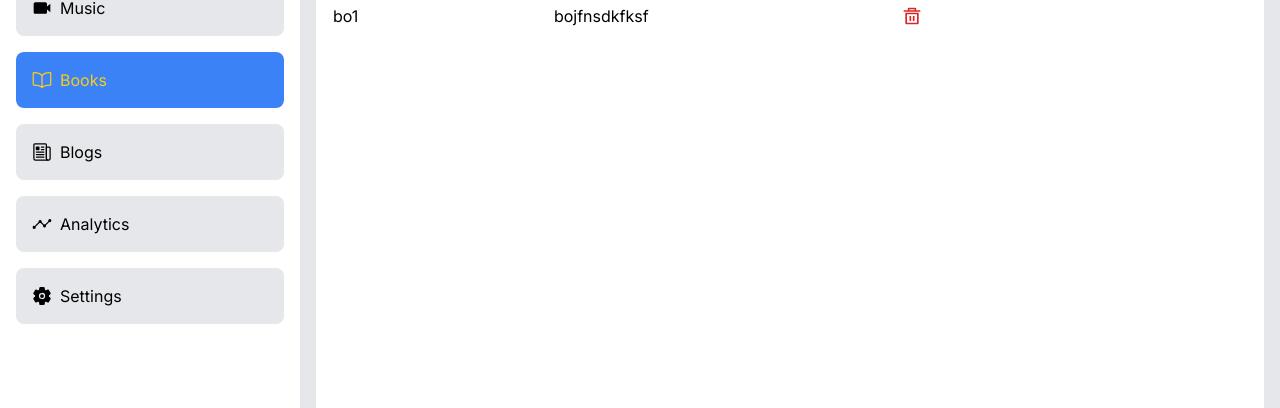
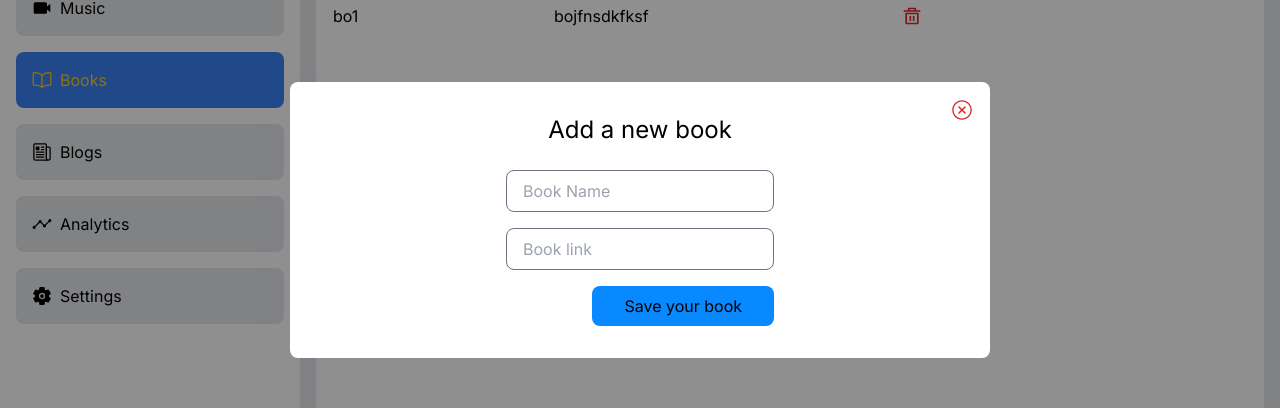
Before and after one commit to pinsoegustave/ngoga-commerce, a Next.js app: page /admin/dashboard/books in a window 1280 px wide. Both pictures are taken after a click on the button "Add a new book.". Shown: the part 180-588 px from the top of the page. Built offline with nearby package versions, Linux system fonts and the light colour scheme.

Commit message:
Added book popup form

```diff
--- a/app/admin/dashboard/blogs/page.tsx
+++ b/app/admin/dashboard/blogs/page.tsx
@@ -1,7 +1,6 @@
 "use client"
 import AddBlogPopup from '@/components/admin-panel/AddBlogPopup'
-import ProductRow from '@/components/admin-panel/ProductRow'
-import React, { Dispatch, SetStateAction, useState } from 'react'
+import React, { useState } from 'react'
 import { CiEdit } from 'react-icons/ci'
 import { IoIosAddCircle } from 'react-icons/io'
 import { RiDeleteBin5Line } from 'react-icons/ri'
--- a/app/admin/dashboard/books/page.tsx
+++ b/app/admin/dashboard/books/page.tsx
@@ -1,15 +1,20 @@
-import React from 'react'
+"use client"
+import AddBookPopup from '@/components/admin-panel/AddBookPopup'
+import React, { useState } from 'react'
 import { IoIosAddCircle } from 'react-icons/io'
 import { RiDeleteBin5Line } from 'react-icons/ri'
 
 const Books = () => {
+
+  const [ openPopUp, setOpenPopUp ] = useState(false);
+
   return (
     <div>
       <div className='bg-white h-[calc(100vh-96px)] rounded-lg p-4'>
         <h2 className='text-3xl pb-4'>Books info</h2>
 
         <div className=''>
-          <button className='bg-green-500 p-4 rounded-md flex gap-2'><IoIosAddCircle className='text-2xl' />Add a new book.</button>
+          <button onClick={() => setOpenPopUp(true)} className='bg-green-500 p-4 rounded-md flex gap-2'><IoIosAddCircle className='text-2xl' />Add a new book.</button>
         </div>
         <div className='mt-4 h-[calc(100vh-180px)] overflow-y-auto'>
           <table className='w-full'>
@@ -32,7 +37,7 @@ const Books = () => {
           </table>
         </div>
       </div>
-
+      { openPopUp && ( <AddBookPopup setOpenPopup={setOpenPopUp} /> ) }
     </div>
   )
 }
--- a/components/admin-panel/AddBlogPopup.tsx
+++ b/components/admin-panel/AddBlogPopup.tsx
@@ -34,7 +34,7 @@ const AddBlogPopup = ({ setOpenPopUp }: PropsType) => {
                 required
                 />
                 <div className='flex justify-end'>
-                    <button className='bg-[#0989FF] text-black px-8 py-2 rounded-lg flex items-center self-center'>
+                    <button className='bg-[#0989FF] text-black px-8 py-2 rounded-lg self-center'>
                         Save blog
                     </button>
                 </div>
--- /dev/null
+++ b/components/admin-panel/AddBookPopup.tsx
@@ -0,0 +1,37 @@
+"use client"
+import React, { Dispatch, SetStateAction } from 'react'
+import { IoIosCloseCircleOutline } from 'react-icons/io';
+
+interface PropsType {
+    setOpenPopup: Dispatch<SetStateAction<boolean>>;
+}
+
+const AddBookPopup = ({ setOpenPopup }: PropsType) => {
+
+  return (
+    <div className='fixed top-0 left-0 w-full h-screen bg-[#00000070] grid place-items-center'>
+        <div className='bg-white w-[700px] py-8 rounded-lg text-center relative'>
+            <IoIosCloseCircleOutline className='absolute text-2xl right-0 top-0 m-4 text-red-600' onClick={() => setOpenPopup(false)} />
+
+            <h2 className='text-2xl'>Add a new book</h2>
+            <form action="" className='mt-6 w-fit space-y-4 mx-auto'>
+                <input type="text"
+                className='border block border-gray-500 outline-none px-4 py-2 rounded-lg w-fit'
+                placeholder='Book Name'
+                required
+                />
+                <input type="text"
+                className='border block border-gray-500 outline-none px-4 py-2 rounded-lg w-fit'
+                placeholder='Book link'
+                required
+                />
+                <div className='flex justify-end'>
+                    <button className='bg-[#0989FF] text-black px-8 py-2 rounded-lg self-center'>Save your book</button>
+                </div>
+            </form>
+        </div>
+    </div>
+  )
+}
+
+export default AddBookPopup
```
